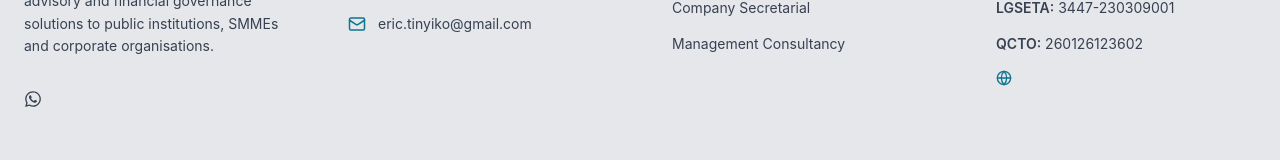
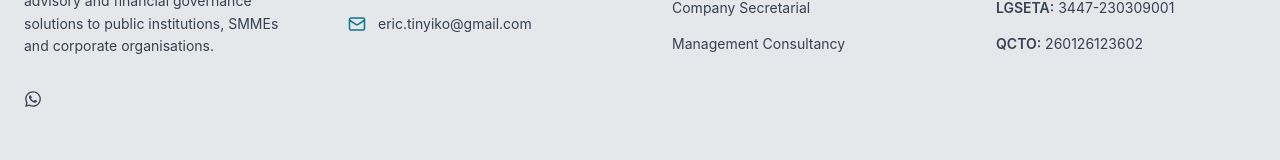
Before and after one commit to Neil-Ntshovelo/rithlavile-accounting-solutions, a React (Vite) app: page /services-items in a window 1280 px wide. Shown: the part 2366-2526 px from the top of the page. Built offline with nearby package versions, Linux system fonts and the light colour scheme.

Commit message:
Update Footer.jsx

```diff
--- a/src/components/Footer.jsx
+++ b/src/components/Footer.jsx
@@ -143,10 +143,7 @@ const Footer = () => {
                 <span className="font-semibold">QCTO:</span> 260126123602
               </li>
 
-              <li className="flex items-center gap-2">
-                <Globe size={16} className="text-cyan-700" />
 
-              </li>
             </ul>
           </div>
 
```
